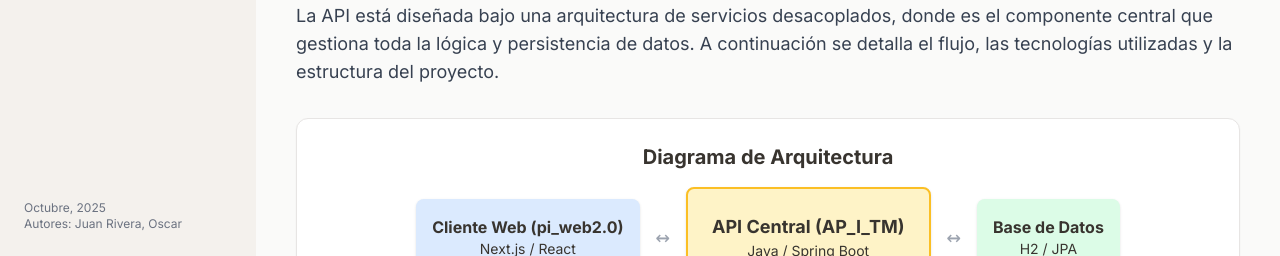
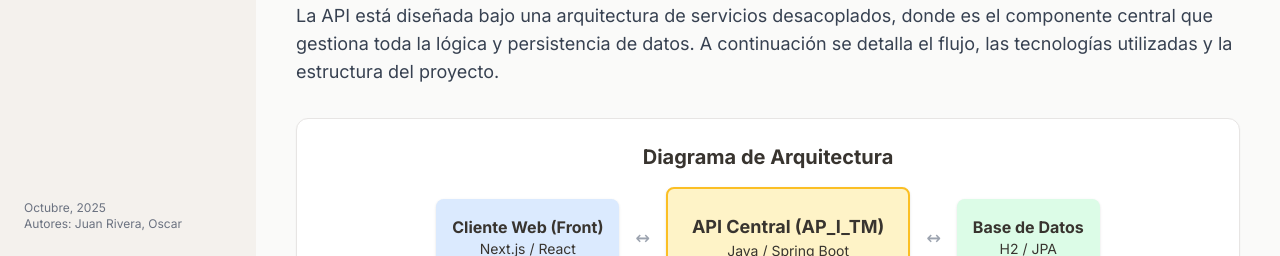
Before and after one commit to JuanRivera24/ap_i_tm, a plain HTML site: page index.html in a window 1280 px wide. Shown: the part 544-800 px from the top of the page. Drawn offline with nearby package versions, Linux system fonts and the light colour scheme.

Commit message:
Update index.html

```diff
--- a/index.html
+++ b/index.html
@@ -86,7 +86,7 @@
                     <h3 class="font-bold text-xl mb-4 text-center">Diagrama de Arquitectura</h3>
                     <div class="flex flex-col md:flex-row items-center justify-center gap-4 text-center">
                         <div class="p-4 bg-blue-100 rounded-lg shadow">
-                            <p class="font-bold">Cliente Web (pi_web2.0)</p>
+                            <p class="font-bold">Cliente Web (Front)</p>
                             <p class="text-sm">Next.js / React</p>
                         </div>
                         <div class="font-mono text-2xl text-gray-400">&harr;</div>
```
